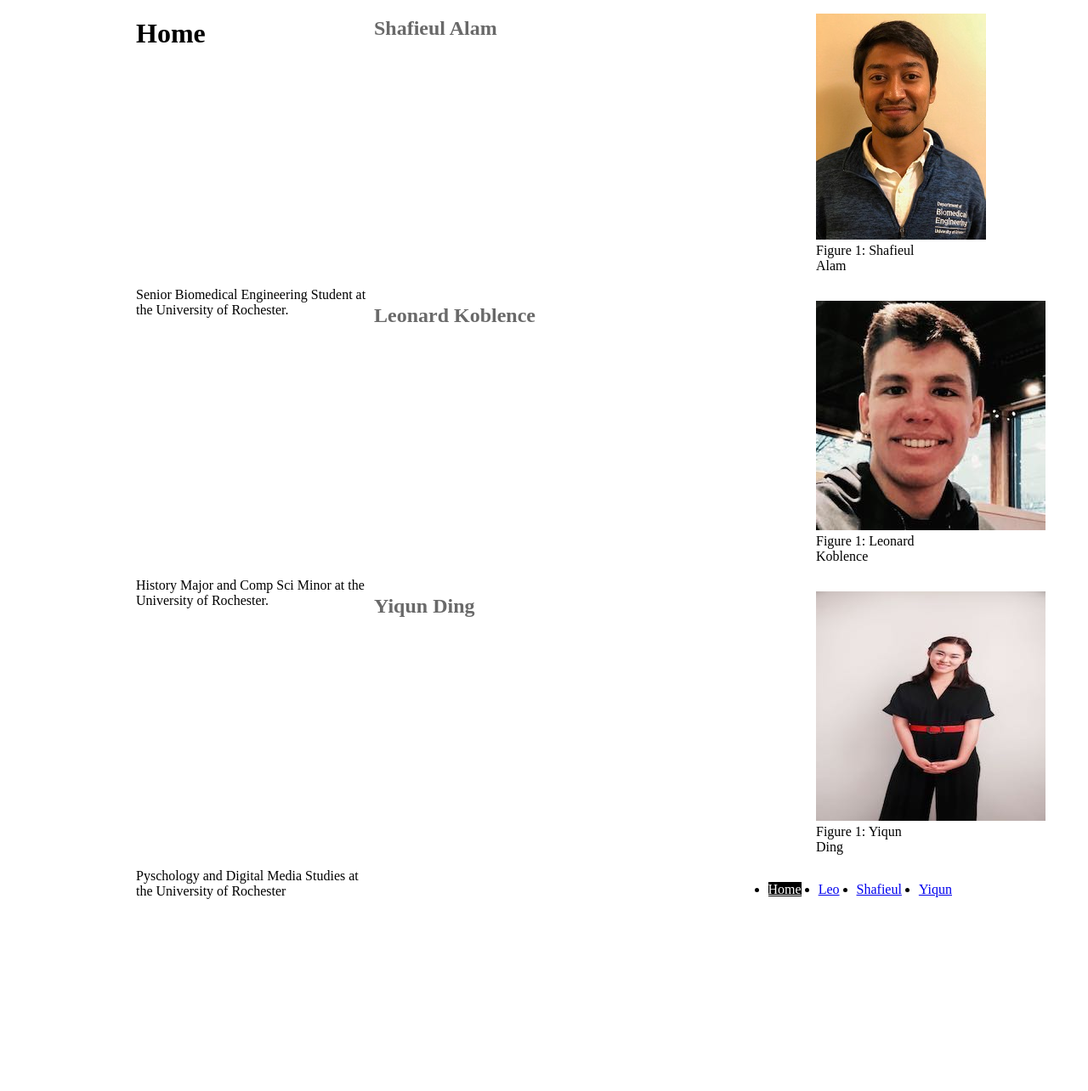
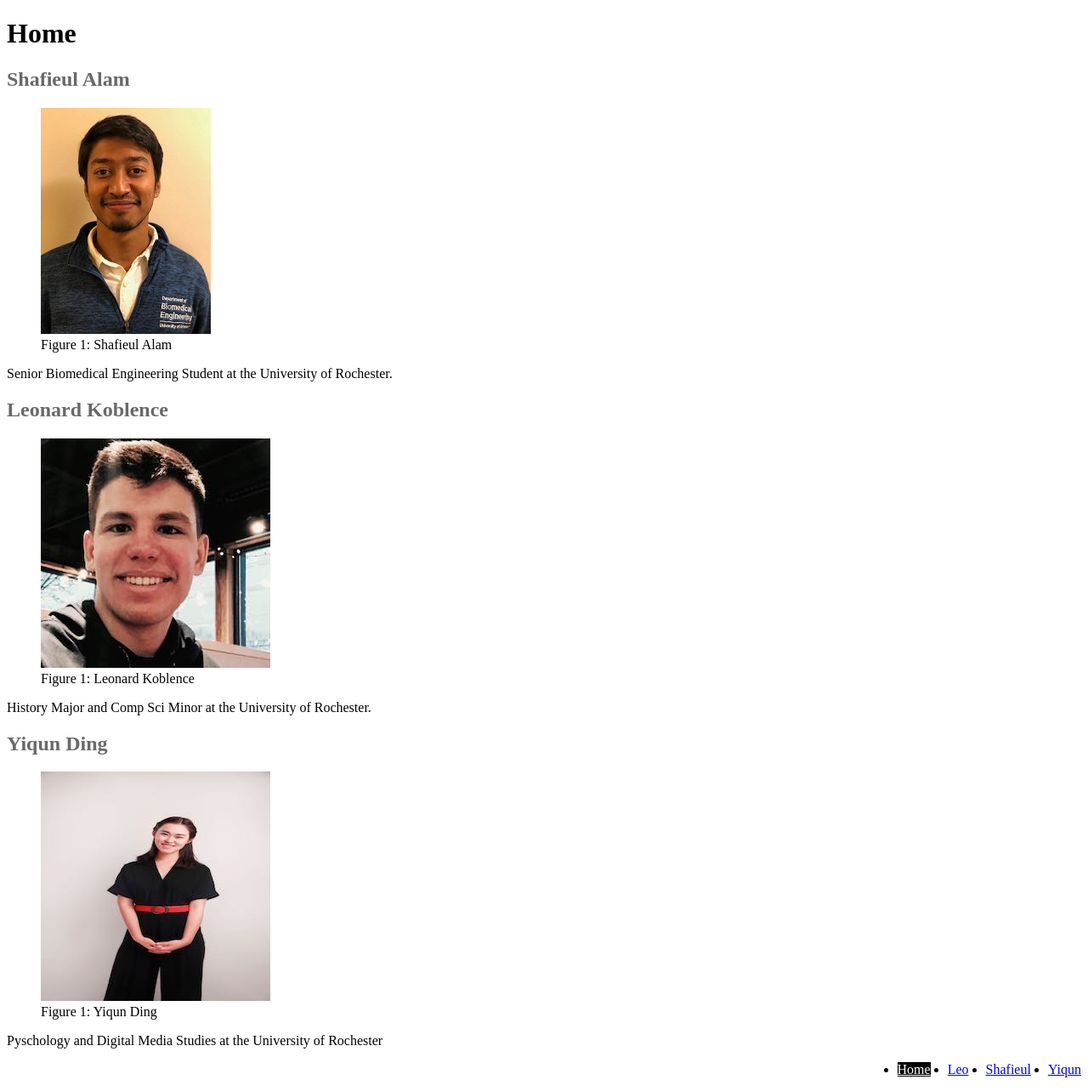
Before and after one commit to salam1996/assignment2, a PHP site: page / in a window 1280 px wide. Shown: the whole page at 85% size. Before the commit the page ends 1058 px from the top, so only its background shows below. Run offline with PHP 8.4, Linux system fonts and the light colour scheme; some web fonts are replaced.

Commit message:
no container on home

```diff
--- a/lab02/index.php
+++ b/lab02/index.php
@@ -5,7 +5,7 @@
 	<link rel="stylesheet" href="css/styles.css">
 	<link href="https://fonts.googleapis.com/css?family=Baloo+Thambi|Nunito|Staatliches" rel="stylesheet">
 </head>
-<body class="container">
+<body>
 <h1>Home</h1>
 
 <h2>Shafieul Alam</h2>
```
